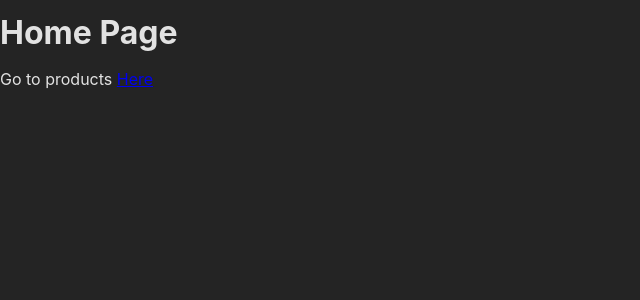
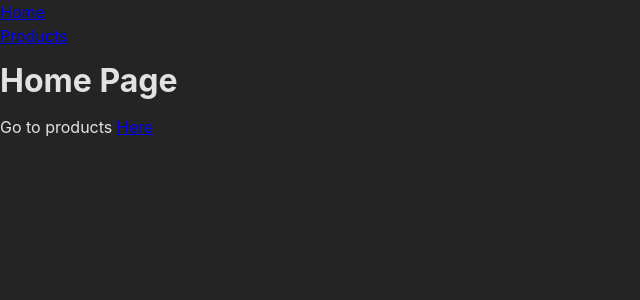
Before and after one commit to StanZz94/MULTI-PAGE-SPA, a React (Create React App) app: page / in a window 1280 px wide. Shown: the top 300 px of the page, without its empty margins (0-640 px from the left). Built offline with nearby package versions, Linux system fonts and the light colour scheme.

Commit message:
create base MainNavigation

```diff
--- /dev/null
+++ b/src/components/MainNavigation.jsx
@@ -0,0 +1,13 @@
+import { Link } from "react-router-dom";
+
+export default function MainNavigation() {
+
+    return <header>
+        <nav>
+            <ul>
+                <li><Link to="/">Home</Link></li>
+                <li><Link to="/products">Products</Link></li>
+            </ul>
+        </nav>
+    </header>
+}
--- /dev/null
+++ b/src/pages/RootLayout.jsx
@@ -0,0 +1,10 @@
+import { Outlet } from "react-router-dom"
+import MainNavigation from "../components/MainNavigation"
+
+export default function RootLayout() {
+
+    return <>
+        <MainNavigation />
+        <Outlet />
+    </>
+}
```
Also changed, not shown: src/App.js (+10 -2 lines).
